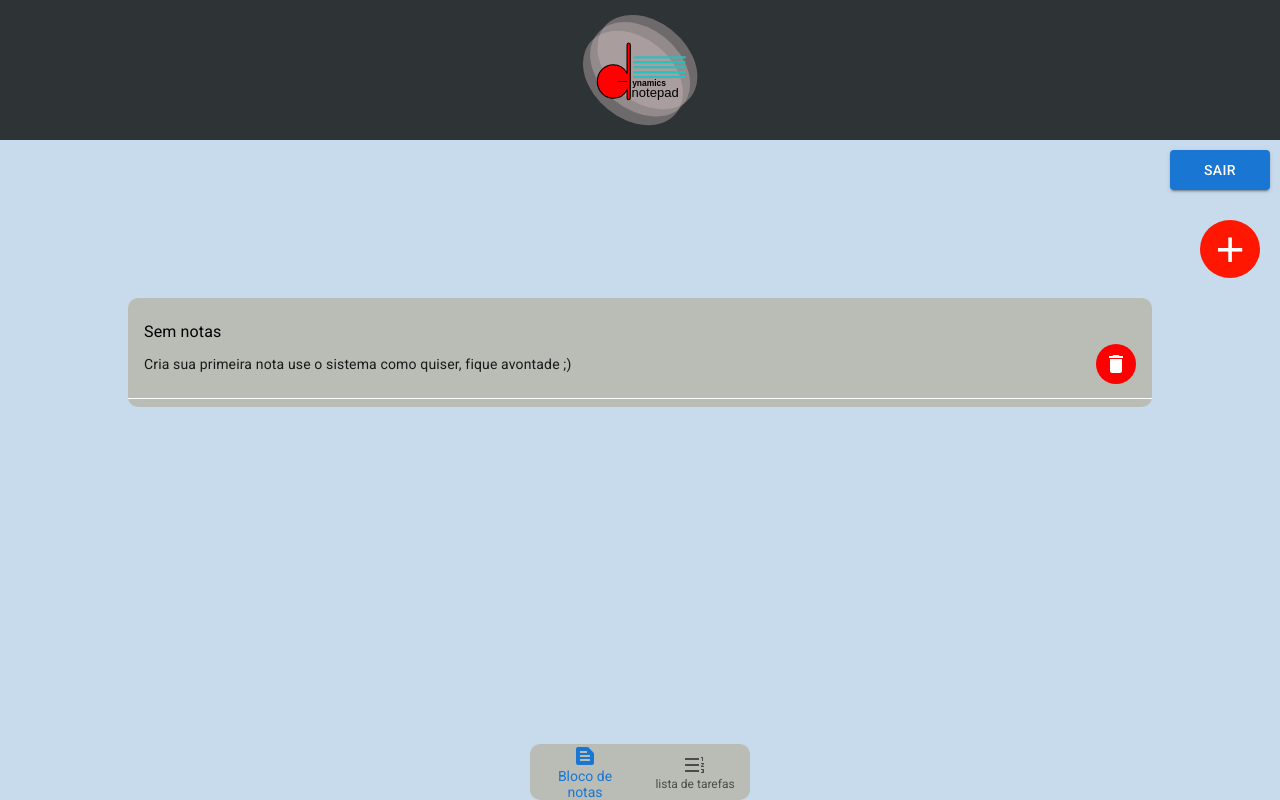
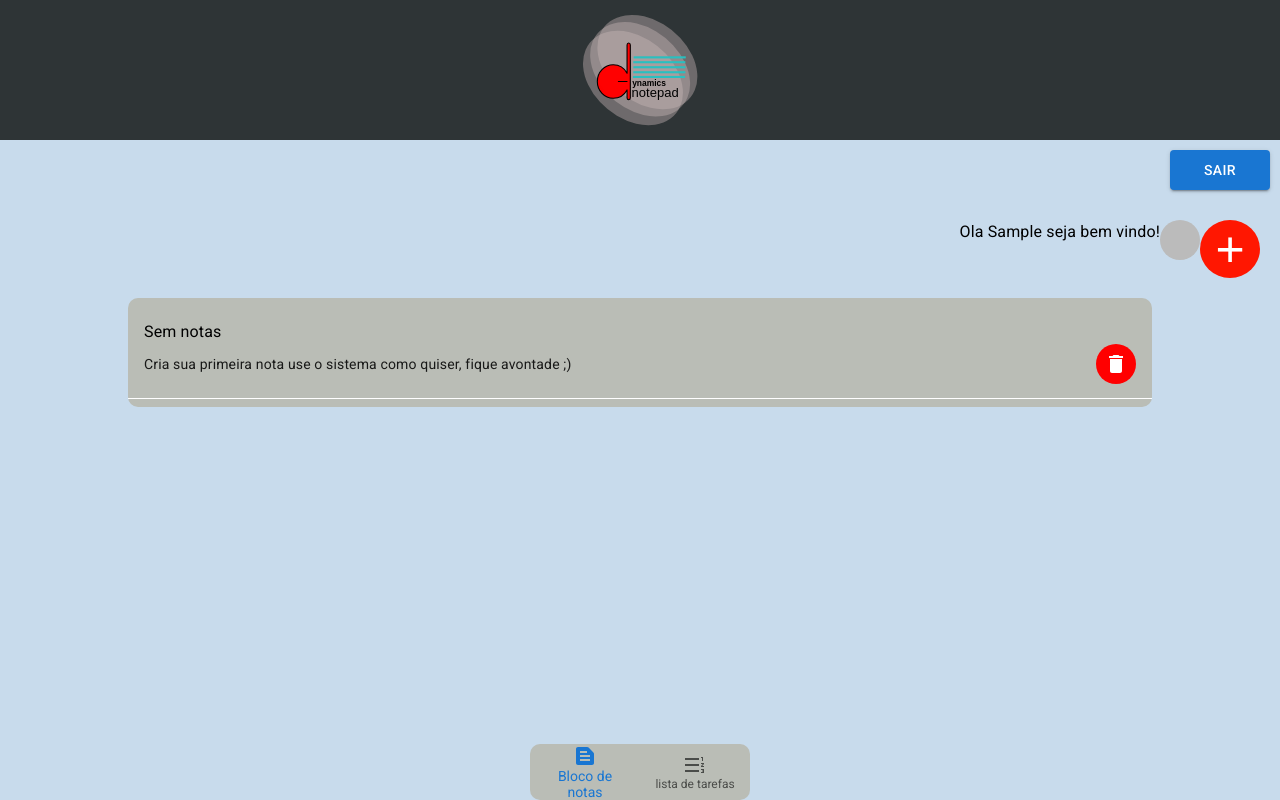
Before and after one commit to guilhermesoares05/todo, a React (Create React App) app: page / in a window 1280 px wide. Built offline with nearby package versions, Linux system fonts and the light colour scheme; no server answers; the database is empty; sample sign-in values are in the browser's storage.

Commit message:
Finalizado integração com informações cedidas pelo googleProvider

```diff
--- a/src/assets/pages/home/Home.js
+++ b/src/assets/pages/home/Home.js
@@ -19,6 +19,8 @@ import DialogContent from '@mui/material/DialogContent';
 import DialogContentText from '@mui/material/DialogContentText';
 import DialogTitle from '@mui/material/DialogTitle';
 import theme from '../../core/theme';
+import Avatar from '@mui/material/Avatar';
+import Stack from '@mui/material/Stack';
 
 //imports de components
 import Header from '../components/Header';
@@ -32,6 +34,8 @@ import "firebase/compat/auth";
 const Home = () => {
 
     const [userId, setUserId] = useState(localStorage.getItem('currentUserDynamicsNotepad'));
+    const [userDisplayName, setUserDisplayName] = useState('');
+    const [userPhoto, setUserPhoto] = useState('');
     const [userNotes, setUserNotes] = useState([]);
     const [dialog, setDialog] = useState(false);
 
@@ -39,7 +43,7 @@ const Home = () => {
         let userNotesAux = [];
         let querySnapshot = await myApp.firestore().collection("notes").where("uid", "==", userId).get();
         console.log('Quem é vc?', querySnapshot.docs.length);
-        if(querySnapshot.docs.length > 0){
+        if (querySnapshot.docs.length > 0) {
             for (let doc of querySnapshot.docs) {
                 userNotesAux.push({
                     id: doc.id,
@@ -48,13 +52,22 @@ const Home = () => {
                 });
             }
             setUserNotes(userNotesAux);
-        }else{
+        } else {
             setUserNotes([{
                 title: 'Sem notas',
                 text: 'Cria sua primeira nota use o sistema como quiser, fique avontade ;)'
             }])
         }
     }
+
+    const userData = myApp.auth().currentUser;
+    useEffect(() => {
+        if (userData !== null) {
+            let formatName = userData.displayName === null ? [' '] : userData.displayName.split(' ');
+            setUserDisplayName(formatName.shift());
+            setUserPhoto(userData.photoURL);
+        }
+    }, [userData]);
 
     useEffect(() => {
         if (userId === null) {
@@ -64,9 +77,9 @@ const Home = () => {
     }, []);
 
     const handleDeleteNote = (id) => {
-        myApp.firestore().collection("notes").doc(id).delete().then( () => {
+        myApp.firestore().collection("notes").doc(id).delete().then(() => {
             setDialog(true);
-        } );
+        });
     }
 
     const handleGetMyNotes = () => {
@@ -95,6 +108,16 @@ const Home = () => {
                     display: "flex",
                 }}
             >
+                <Typography
+                    component="h1"
+                >
+                    {
+                        userDisplayName === '' ? '' : 'Ola ' + userDisplayName + ' seja bem vindo!'
+                    }
+                </Typography>
+                <Stack direction="row" spacing={2}>
+                    <Avatar alt="user photo" src={userPhoto} />
+                </Stack>
                 <Link to="/inserirNota" style={{
                     textDecoration: "none",
                     fontSize: "50px",
```
